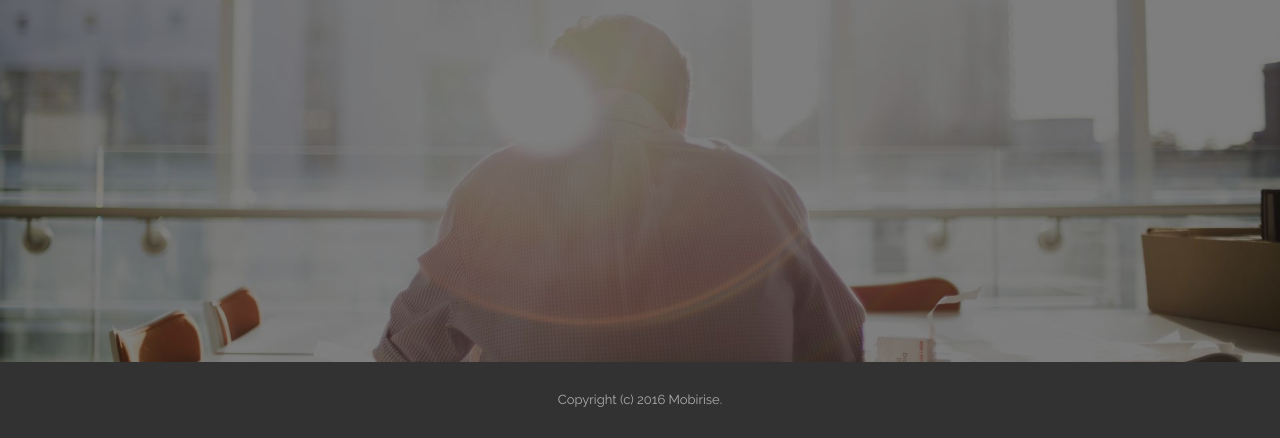
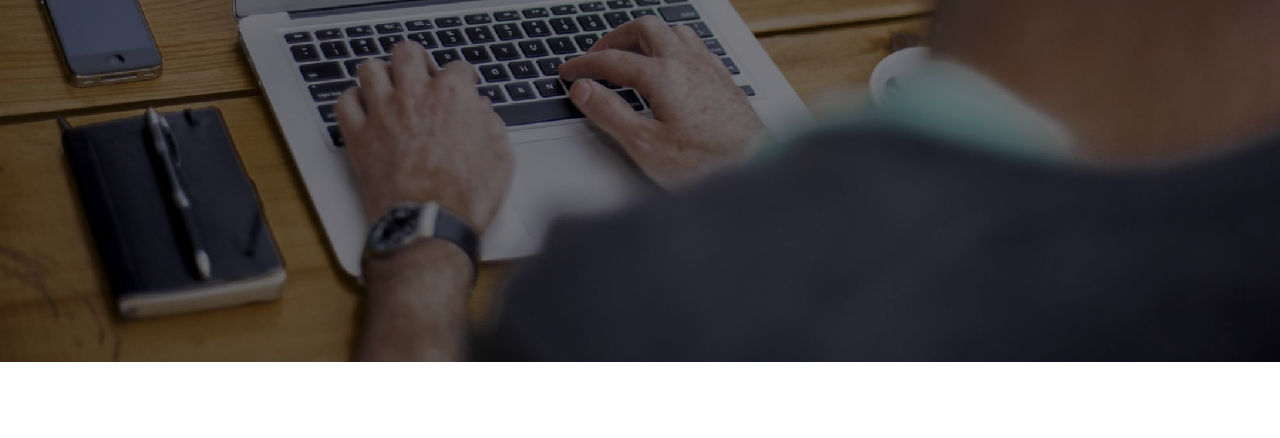
Before and after one commit to marosj/obliquestr, a plain HTML site: page index.html in a window 1280 px wide. Shown: the part 438-876 px from the top of the page. After the commit the page ends 800 px from the top, so only its background shows below. Drawn offline with Linux system fonts and the light colour scheme.

Commit message:
Removed footer; Added random init

```diff
--- a/index.html
+++ b/index.html
@@ -105,13 +105,7 @@
     </div>
 </section>
 
-<section class="engine"><a rel="external" href="https://mobirise.com">https://mobirise.com/</a></section><footer class="mbr-small-footer mbr-section mbr-section-nopadding" id="footer1-2" style="background-color: rgb(50, 50, 50); padding-top: 1.75rem; padding-bottom: 1.75rem;">
-
-    <div class="container">
-        <p class="text-xs-center">Copyright (c) 2016 Mobirise.</p>
-    </div>
-</footer>
-
+<section class="engine"><a rel="external" href="https://mobirise.com">https://mobirise.com/</a></section>
 
   <script src="assets/web/assets/jquery/jquery.min.js"></script>
   <script src="assets/tether/tether.min.js"></script>
@@ -121,6 +115,15 @@
   <script src="assets/bootstrap-carousel-swipe/bootstrap-carousel-swipe.js"></script>
   <script src="assets/theme/js/script.js"></script>
 
+  <script>
+var randomSlide = Math.floor(Math.random() * $('.carousel-inner').children().size());
+
+jQuery(document).ready(function($) {
+$('#slider-0').carousel(randomSlide);
+$('#slider-0').carousel('next');
+});
+  </script>
+
 
   <input name="animation" type="hidden">
   </body>
```
